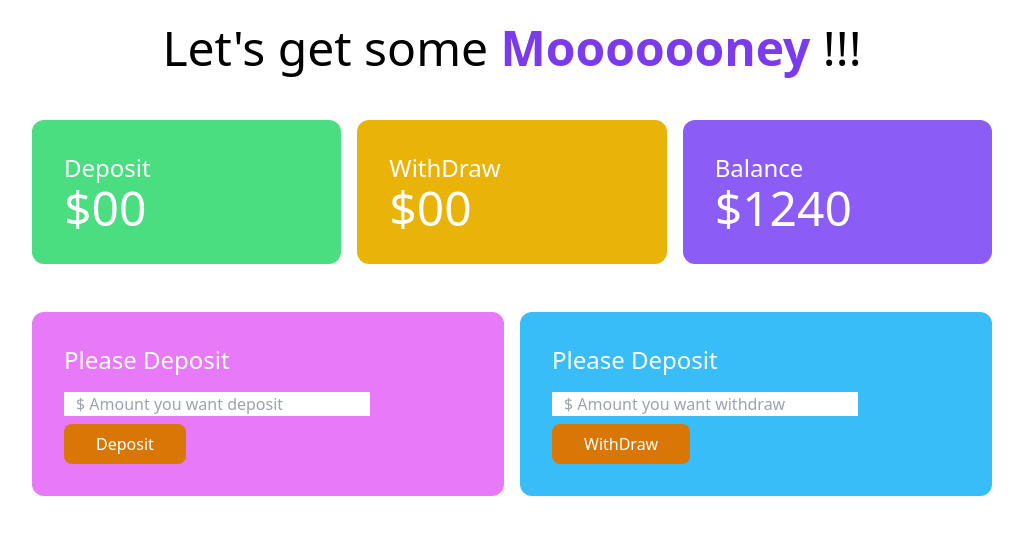
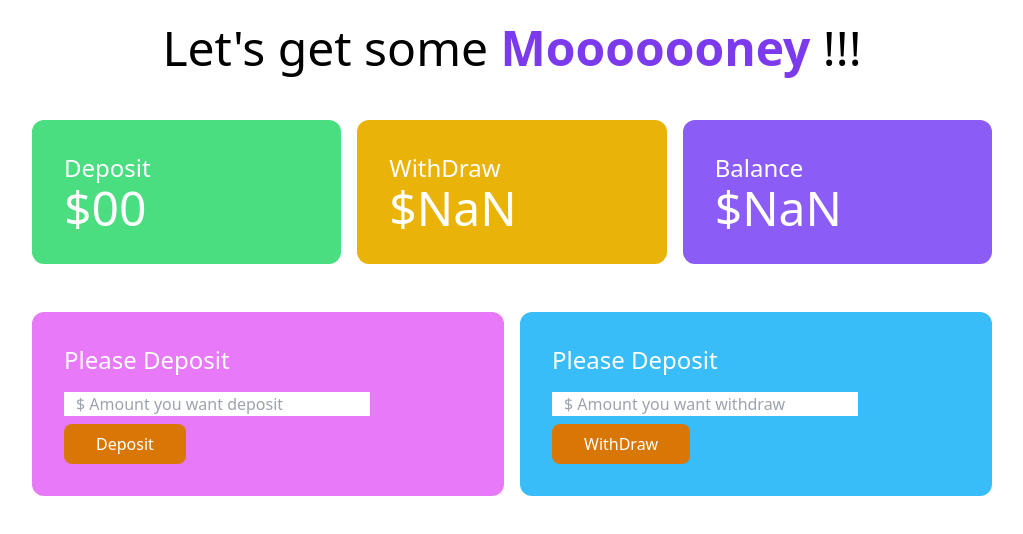
Before and after one commit to arfan36/day-39_M-26_baap-er-bank_August-15, a plain HTML site: page 4_bank.html in a window 1280 px wide. Both pictures are taken after a click on the button "WithDraw". Shown: the whole page, without its empty margins (128-1151 px from the left). Drawn offline with nearby package versions, Linux system fonts and the light colour scheme.

Commit message:
26-8 Money withdraw and reduce

```diff
--- a/4_bank.html
+++ b/4_bank.html
@@ -35,7 +35,7 @@
                 </div>
                 <div class="bg-yellow-500 p-8 rounded-xl">
                     <h4 class="text-2xl">WithDraw</h4>
-                    <h2 class="text-5xl">$00</h2>
+                    <h2 class="text-5xl">$<span id="withdraw-total">00</span></h2>
                 </div>
                 <div class="bg-violet-500 p-8 rounded-xl">
                     <h4 class="text-2xl">Balance</h4>
@@ -57,7 +57,7 @@
                     <h4 class="text-2xl mb-4 text-white">Please Deposit</h4>
                     <input id="withdraw-field" class="w-9/12 block mb-2 px-3" type="text" name=""
                         placeholder="$ Amount you want withdraw">
-                    <button id="btn-deposit"
+                    <button id="btn-withdraw"
                         class="bg-amber-600 hover:bg-yellow-500 px-8 py-2 text-white font-medium rounded-lg">WithDraw</button>
                 </div>
             </div>
@@ -65,6 +65,7 @@
     </main>
 
     <script src="js/6_deposit.js"></script>
+    <script src="js/8_withdraw.js"></script>
 </body>
 
 </html>
--- /dev/null
+++ b/js/8_withdraw.js
@@ -0,0 +1,45 @@
+/*
+1. add event handler with the withdraw button
+2. get the withdraw amount from the withdraw input field
+    i. also make sure to convert the input to a number by using parseFloat
+3. Get previous withDraw total
+
+4. calculate total withdraw amount
+    i. set total withdraw amount
+
+5. get the previous balance total
+6. calculate new balance total
+    i. set the new balance total
+
+
+7. clear the input field
+ */
+
+// step-1:
+document.getElementById('btn-withdraw').addEventListener('click', function () {
+    // step-2:
+    const withDrawField = document.getElementById('withdraw-field');
+    const newWithDrawFieldString = withDrawField.value;
+    const newWithDrawAmount = parseFloat(newWithDrawFieldString);
+
+    // step-3:
+    const withdrawTotalElement = document.getElementById('withdraw-total');
+    const previousWithdrawTotalString = withdrawTotalElement.innerText;
+    const previousWithdrawTotal = parseFloat(previousWithdrawTotalString);
+
+    // step-4:
+    const currentWithdrawTotal = previousWithdrawTotal + newWithDrawAmount;
+    withdrawTotalElement.innerText = currentWithdrawTotal;
+
+    // step-5:
+    const balanceTotalElement = document.getElementById('balance-total');
+    const previousBalanceTotalString = balanceTotalElement.innerText;
+    const previousBalanceTotal = parseFloat(previousBalanceTotalString);
+
+    // step-6:
+    const newBalanceTotal = previousBalanceTotal - newWithDrawAmount;
+    balanceTotalElement.innerText = newBalanceTotal;
+
+    // step-7:
+    withDrawField.value = '';
+});
```
